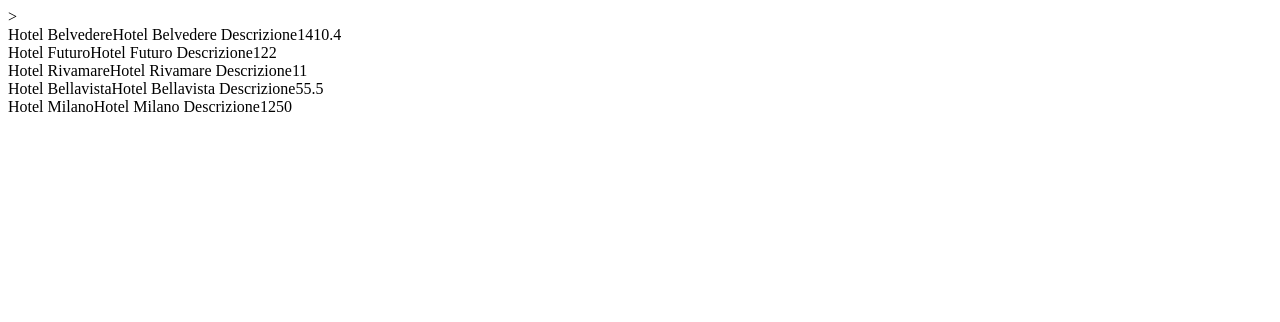
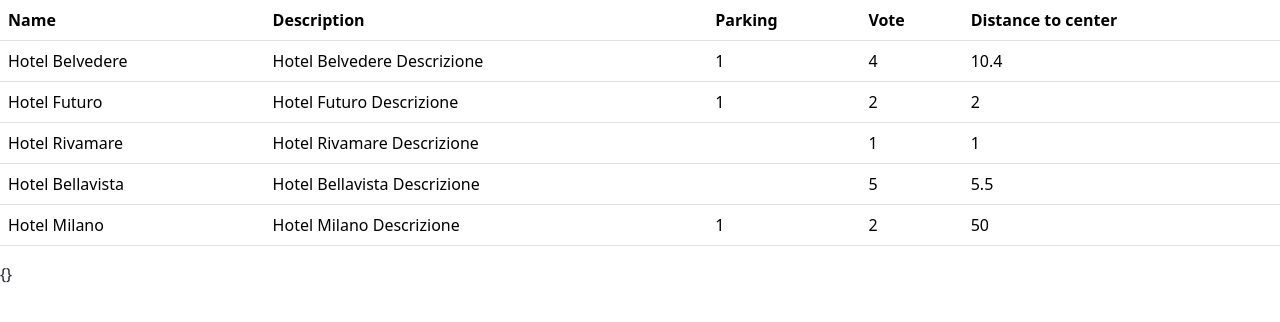
Before and after one commit to luca-masera/php-hotel, a PHP site: page / in a window 1280 px wide. Shown: the top 322 px of the page. Run offline with PHP 8.4, Linux system fonts and the light colour scheme.

Commit message:
tabella main

```diff
--- a/index.php
+++ b/index.php
@@ -4,7 +4,9 @@
 <head>
     <meta charset="UTF-8">
     <meta name="viewport" content="width=device-width, initial-scale=1.0">
-    <link rel="stylesheet" href="css/style.css">>
+    <link rel="stylesheet" href="css/style.css">
+    <link href="https://cdn.jsdelivr.net/npm/bootstrap@5.3.2/dist/css/bootstrap.min.css" rel="stylesheet"
+        integrity="sha384-T3c6CoIi6uLrA9TneNEoa7RxnatzjcDSCmG1MXxSR1GAsXEV/Dwwykc2MPK8M2HN" crossorigin="anonymous">
     <title>Hotels</title>
 </head>
 
--- a/partials/main.php
+++ b/partials/main.php
@@ -3,12 +3,39 @@
 ?>
 
 <main>
+    <table class="table">
+        <thead>
+            <tr>
+                <th scope="col">Name</th>
+                <th scope="col">Description</th>
+                <th scope="col">Parking</th>
+                <th scope="col">Vote</th>
+                <th scope="col">Distance to center</th>
+            </tr>
+        </thead>
+        <tbody>
+            <?php foreach ($hotels as $hotel) { ?>
+                <tr>
 
-
-    <?php foreach ($hotels as $hotel) {
-        echo '<div>' . $hotel['name'] . $hotel['description'] . $hotel['parking'] . $hotel['vote'] . $hotel['distance_to_center'] . '</div>';
-    }
-
-    ?>
+                    <td>
+                        <?php echo $hotel['name'] ?>
+                    </td>
+                    <td>
+                        <?php echo $hotel['description'] ?>
+                    </td>
+                    <td>
+                        <?php echo $hotel['parking'] ?>
+                    </td>
+                    <td>
+                        <?php echo $hotel['vote'] ?>
+                    </td>
+                    <td>
+                        <?php echo $hotel['distance_to_center'] ?>
+                    </td>
+                </tr>
+            <?php } ?>
+        </tbody>
+    </table>
 
 </main>
+{}
```
